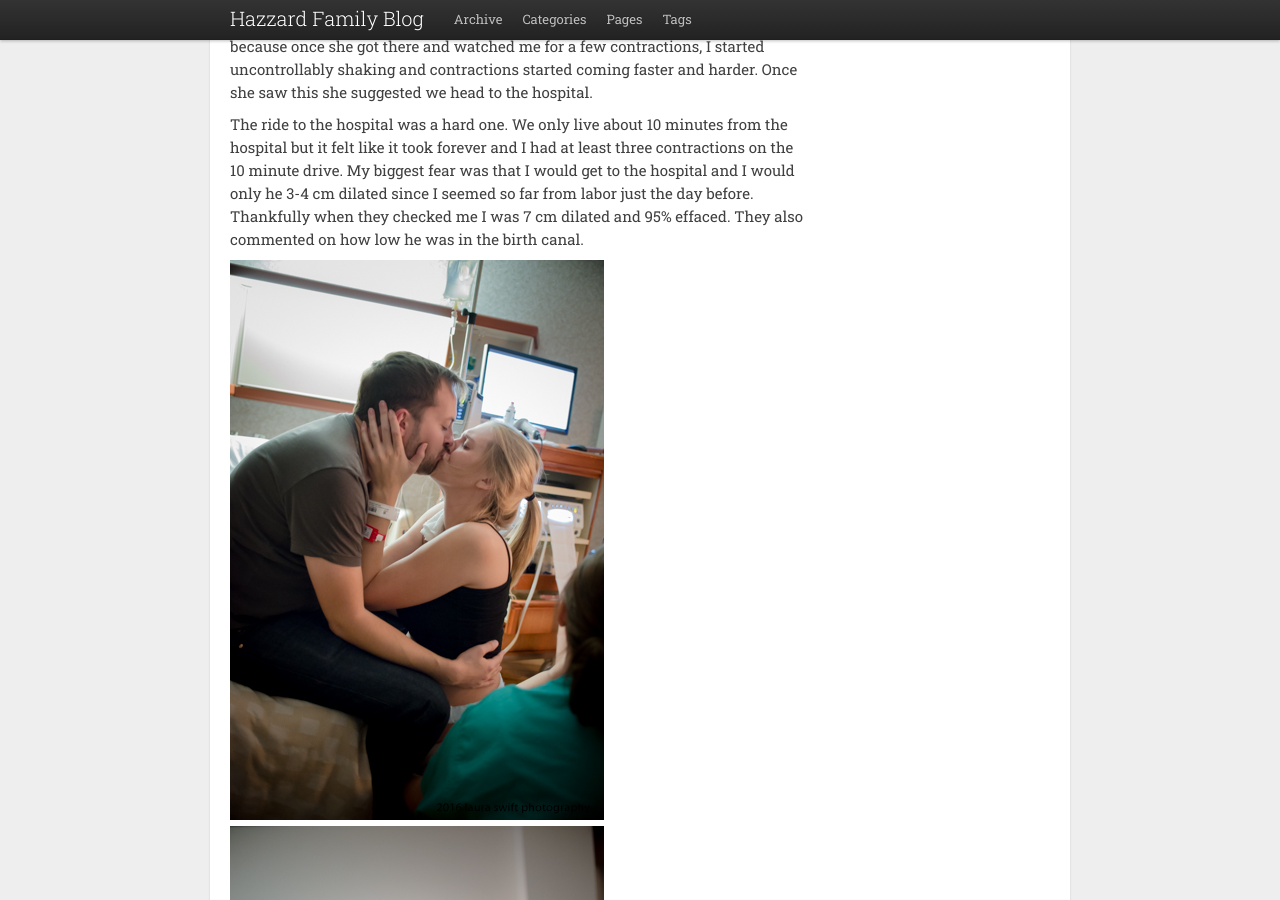
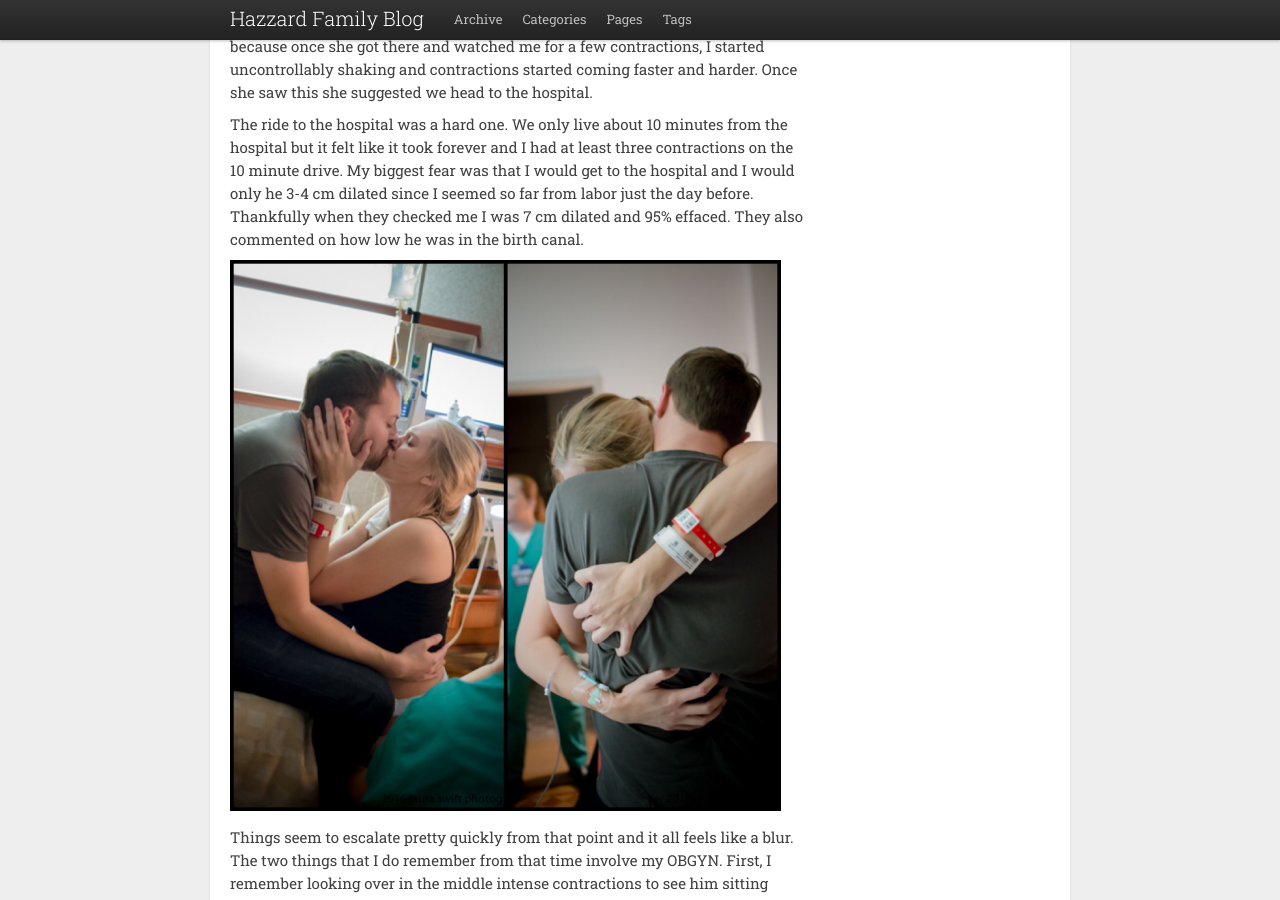
Before and after one commit to bhazzard/bhazzard.github.com, a Jekyll site: the page built from _posts/2017-04-06-declans-birth-story.md, in a window 1280 px wide and 900 px high, scrolled down 2552 px. Built offline with Jekyll 4.4.1, drawn with Linux system fonts in a browser that asks for light colours; comment, search, counter and statistics services are not loaded.

Commit message:
combining labor photos

```diff
--- a/_posts/2017-04-06-declans-birth-story.md
+++ b/_posts/2017-04-06-declans-birth-story.md
@@ -26,8 +26,7 @@ We finally text Shalene and told her she should probably come to the house aroun
 
 The ride to the hospital was a hard one. We only live about 10 minutes from the hospital but it felt like it took forever and I had at least three contractions on the 10 minute drive. My biggest fear was that I would get to the hospital and I would only he 3-4 cm dilated since I seemed so far from labor just the day before. Thankfully when they checked me I was 7 cm dilated and 95% effaced. They also commented on how low he was in the birth canal.
 
-![Kissing during labor](/assets/images/birthstory/kiss.jpg)
-![Brian holding me up](/assets/images/birthstory/hug.jpg)
+![Laboring as a team](/assets/images/birthstory/labor.jpg)
 
 Things seem to escalate pretty quickly from that point and it all feels like a blur. The two things that I do remember from that time involve my OBGYN. First, I remember looking over in the middle intense contractions to see him sitting comfortably on the couch just watching me. At the time this made me quite angry, and I thought he should be doing something at that time and I felt discouraged that I wasn’t close enough to delivery for him to be getting ready, The second was when he told me that I need to reach down and pull out my baby. It was such an amazing experience to be able to bring him up to my chest myself and I still get teary eyed every time I think about it. I am so happy that we made the decision to do birth photography, as it is the only way that I am able to remember any other parts of that time since it all happened so fast. I checked into the hospital around 9:30 or 10PM and Declan was born at 11:29PM.
 
```
Also changed, not shown: assets/images/birthstory/labor.jpg (added).
